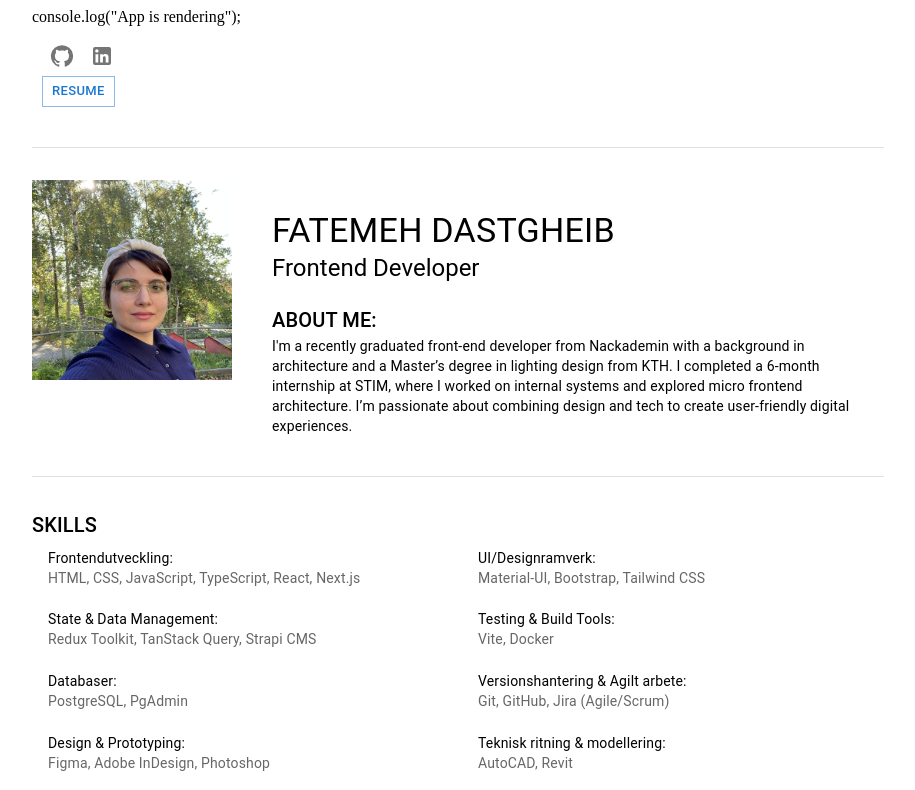
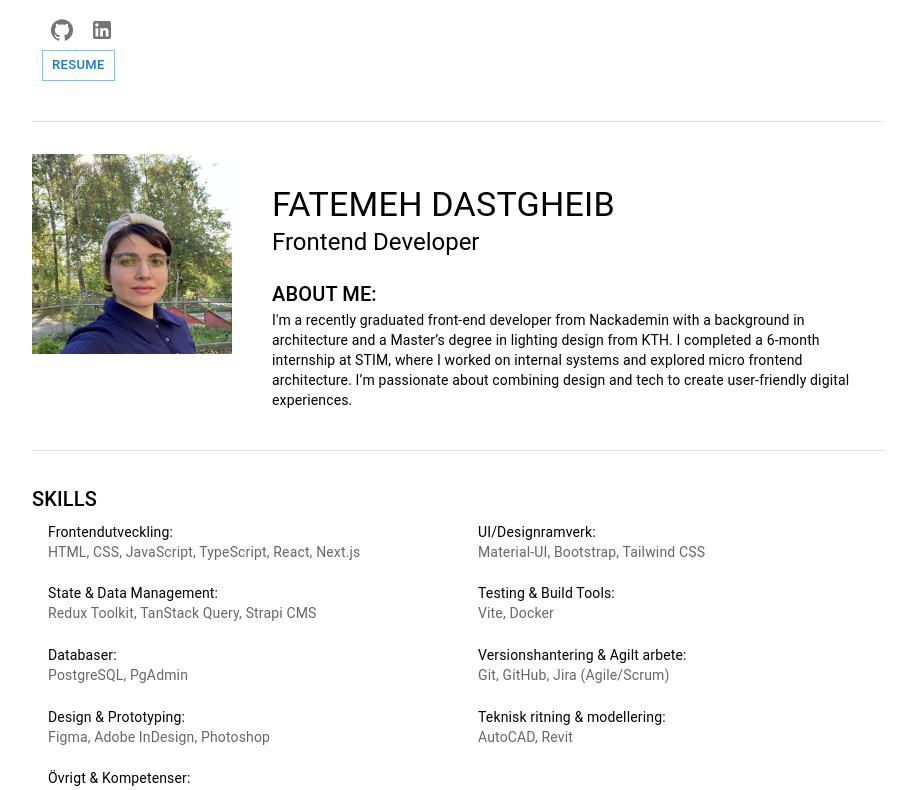
Before and after one commit to FatemehDsb/Portfolio, a React (Vite) app: page / in a window 1280 px wide. Shown: the top 790 px of the page, without its empty margins (182-1097 px from the left). Built offline with nearby package versions, Linux system fonts and the light colour scheme.

Commit message:
console.log

```diff
--- a/src/MainPage.tsx
+++ b/src/MainPage.tsx
@@ -7,9 +7,9 @@ import Container from "@mui/material/Container";
 import Divider from "@mui/material/Divider";
 
 function MainPage() {
+  console.log("App is rendering");
   return (
     <Container maxWidth="md">
-      console.log("App is rendering");
       <Header />
       <Divider sx={{ mt: 5 }} />
       <ProfileIntro />
```
